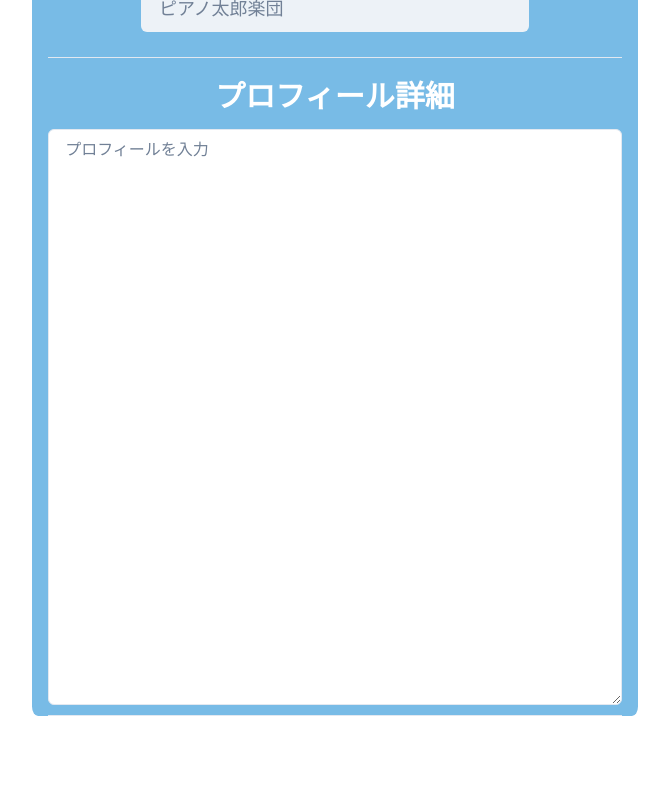
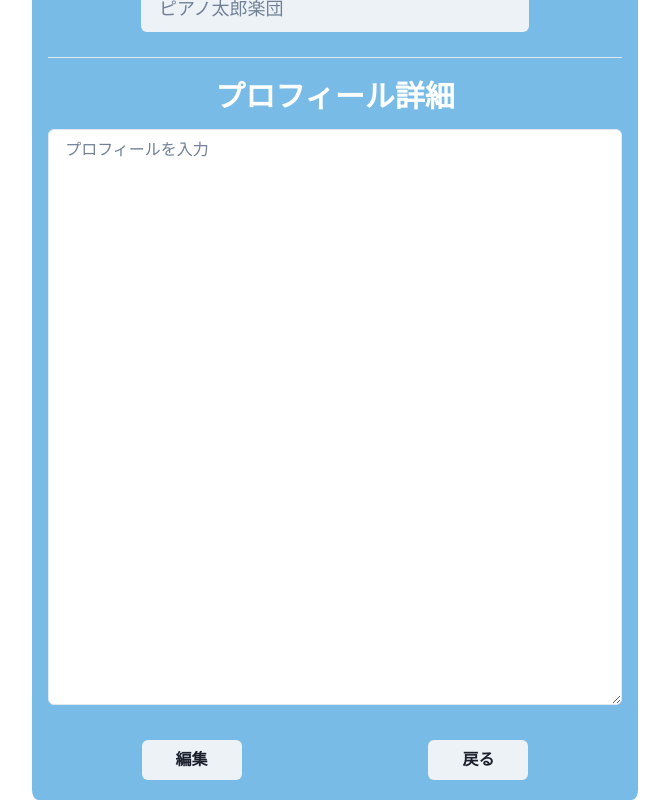
Before and after one commit to BugLizard/hurmony, a Next.js app: page /profileEdit in a window 1280 px wide. Shown: the part 572-1372 px from the top of the page, without its empty margins (305-974 px from the left). Before the commit the page ends 1288 px from the top, so only its background shows below. Built offline with nearby package versions, Linux system fonts and the light colour scheme.

Commit message:
プロフィール編集画面にボタンを追加

```diff
--- a/src/pages/profileEdit.tsx
+++ b/src/pages/profileEdit.tsx
@@ -90,7 +90,17 @@ const ProfileEdit = () => {
                 placeholder="プロフィールを入力"
               />
             </Center>
-            <hr />
+          </Container>
+          <Container marginTop="25px">
+            <Center
+              display="flex"
+              justifyContent="space-around"
+              alignItems="center"
+              marginBottom="20px"
+            >
+              <Button width="100px">編集</Button>
+              <Button width="100px">戻る</Button>
+            </Center>
           </Container>
         </Box>
       </Center>
```
